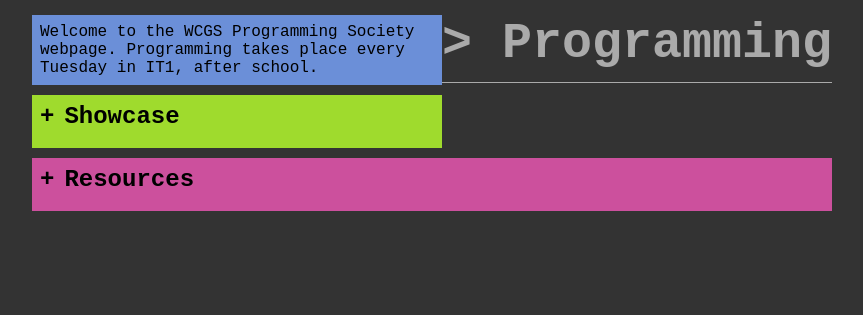
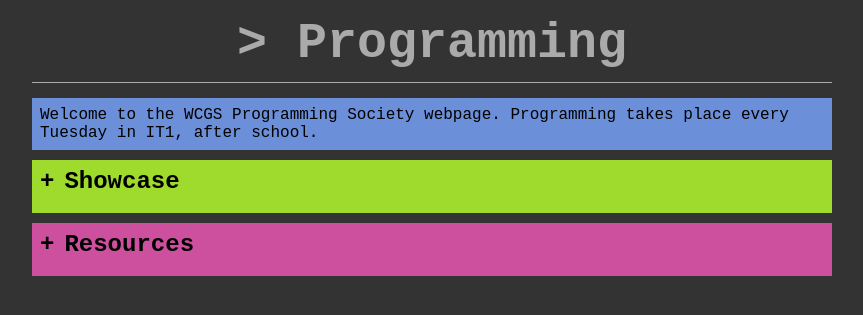
Before and after one commit to wcgs-programming/wcgs-programming.github.io, a Jekyll site: the page built from index.html, in a window 1280 px wide. Shown: the top 315 px of the page, without its empty margins (208-1071 px from the left). Built offline with Jekyll 4.4.1, drawn with Linux system fonts in a browser that asks for light colours.

Commit message:
yeah, forgot about that massive title at the top

```diff
--- a/css/style.css
+++ b/css/style.css
@@ -121,7 +121,7 @@
     padding: 8px;
 }
 
-body > a {
+body > a:not(:first-child) {
     diplay: block;
     float: right;
     color: #aaaaaa;
```
